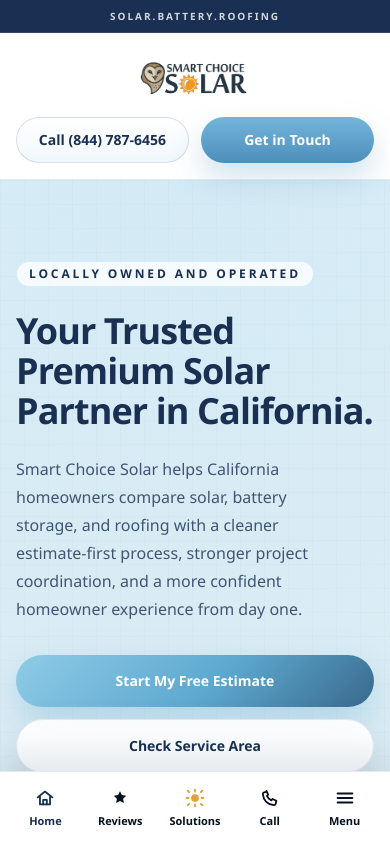
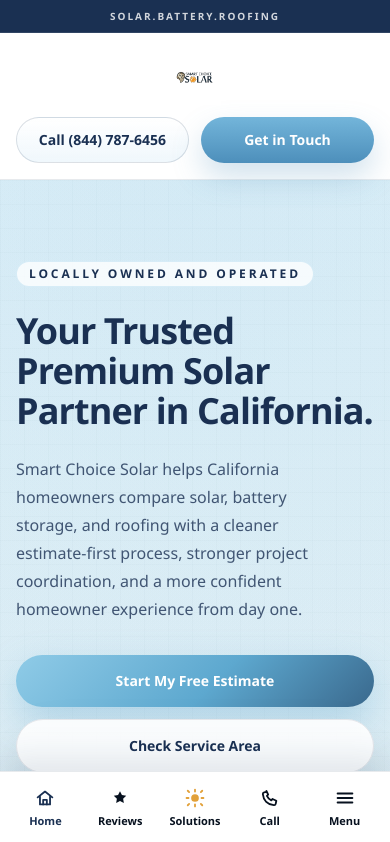
Before and after one commit to uriel-cmd/Smart-choice-solar-sitev2, a Next.js app: page / in a window 390 px wide. Shown: the top 842 px of the page. Built offline with nearby package versions, Linux system fonts and the light colour scheme.

Commit message:
Fix mobile logo and contact modal

```diff
--- a/components/logo.tsx
+++ b/components/logo.tsx
@@ -14,11 +14,11 @@
 
   const frameClassName =
     variant === "mobile"
-      ? "relative h-14 w-[260px] overflow-hidden sm:h-16 sm:w-[320px]"
+      ? "relative h-14 w-[260px] sm:h-16 sm:w-[320px]"
       : "relative h-8 w-[180px] overflow-hidden sm:h-10 sm:w-[290px] lg:h-[102px] lg:w-[700px]";
   const imageClassName =
     variant === "mobile"
-      ? "absolute left-1/2 top-1/2 h-[164px] w-auto max-w-none -translate-x-1/2 -translate-y-1/2 sm:h-[190px]"
+      ? "h-full w-full object-contain"
       : "absolute left-0 top-1/2 h-[96px] w-auto max-w-none -translate-y-1/2 sm:h-[132px] lg:h-[308px]";
 
   return (
--- a/components/zip-estimator-controller.tsx
+++ b/components/zip-estimator-controller.tsx
@@ -135,14 +135,14 @@
   return (
     <>
       {contactOpen ? (
-        <div className="fixed inset-0 z-[90] bg-ink/65 backdrop-blur-sm">
-          <div className="flex min-h-full items-end justify-center p-0 sm:items-center sm:p-6">
-            <div className="w-full bg-white p-4 sm:max-w-2xl sm:rounded-[32px] sm:p-6">
-              <div className="mb-4 flex justify-end">
+        <div className="fixed inset-0 z-[120] overflow-y-auto bg-ink/65 backdrop-blur-sm">
+          <div className="flex min-h-[100dvh] items-start justify-center px-3 pb-[calc(112px+env(safe-area-inset-bottom))] pt-5 sm:items-center sm:p-6">
+            <div className="w-full max-w-2xl sm:rounded-[32px] sm:bg-white sm:p-6">
+              <div className="sticky top-3 z-10 mb-3 flex justify-end sm:static sm:mb-4">
                 <button
                   type="button"
                   onClick={() => setContactOpen(false)}
-                  className="rounded-full border border-line px-3 py-2 text-sm font-semibold text-ink"
+                  className="rounded-full border border-line bg-white px-3 py-2 text-sm font-semibold text-ink shadow-[0_10px_24px_rgba(26,48,82,0.12)]"
                 >
                   {t.zipPopup.close}
                 </button>
```
